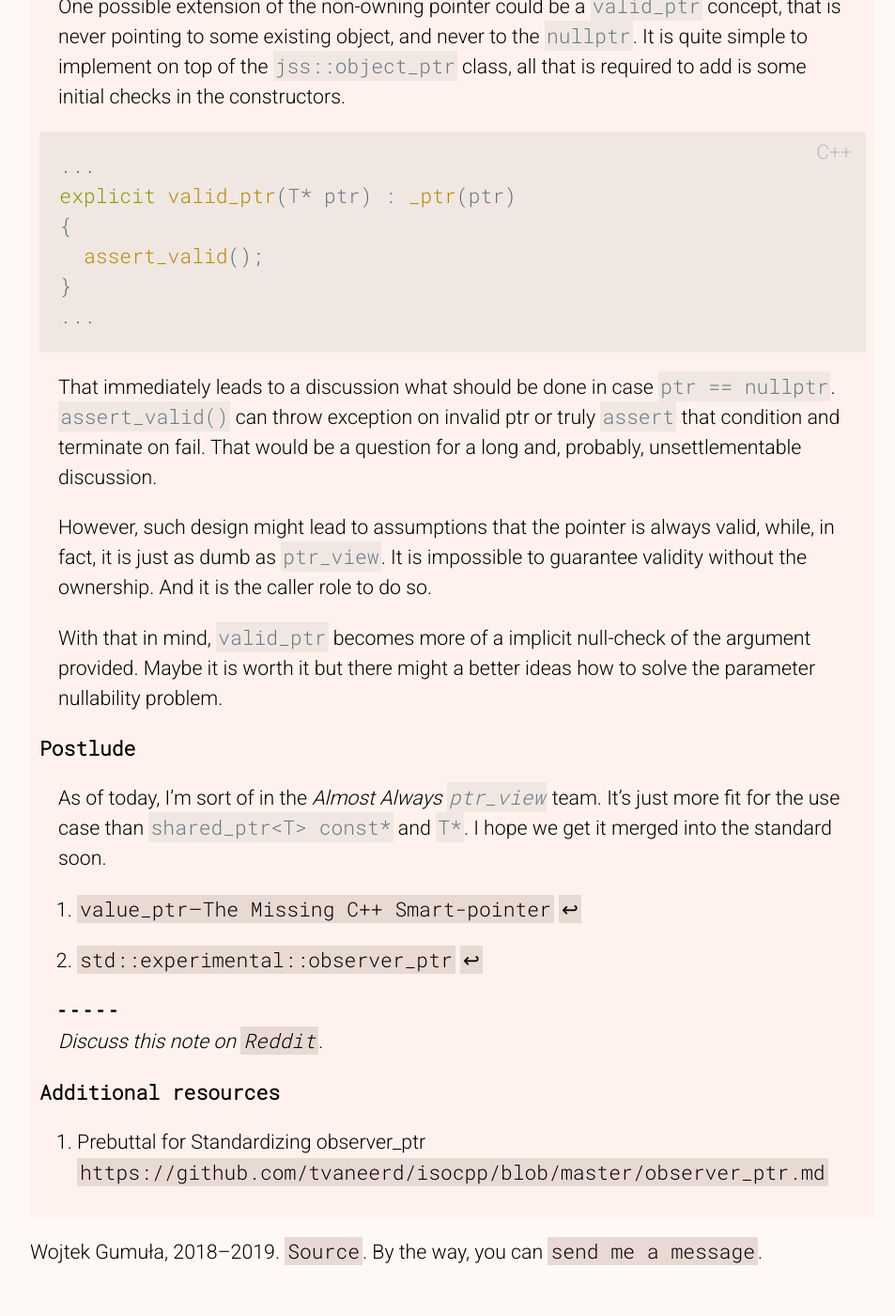
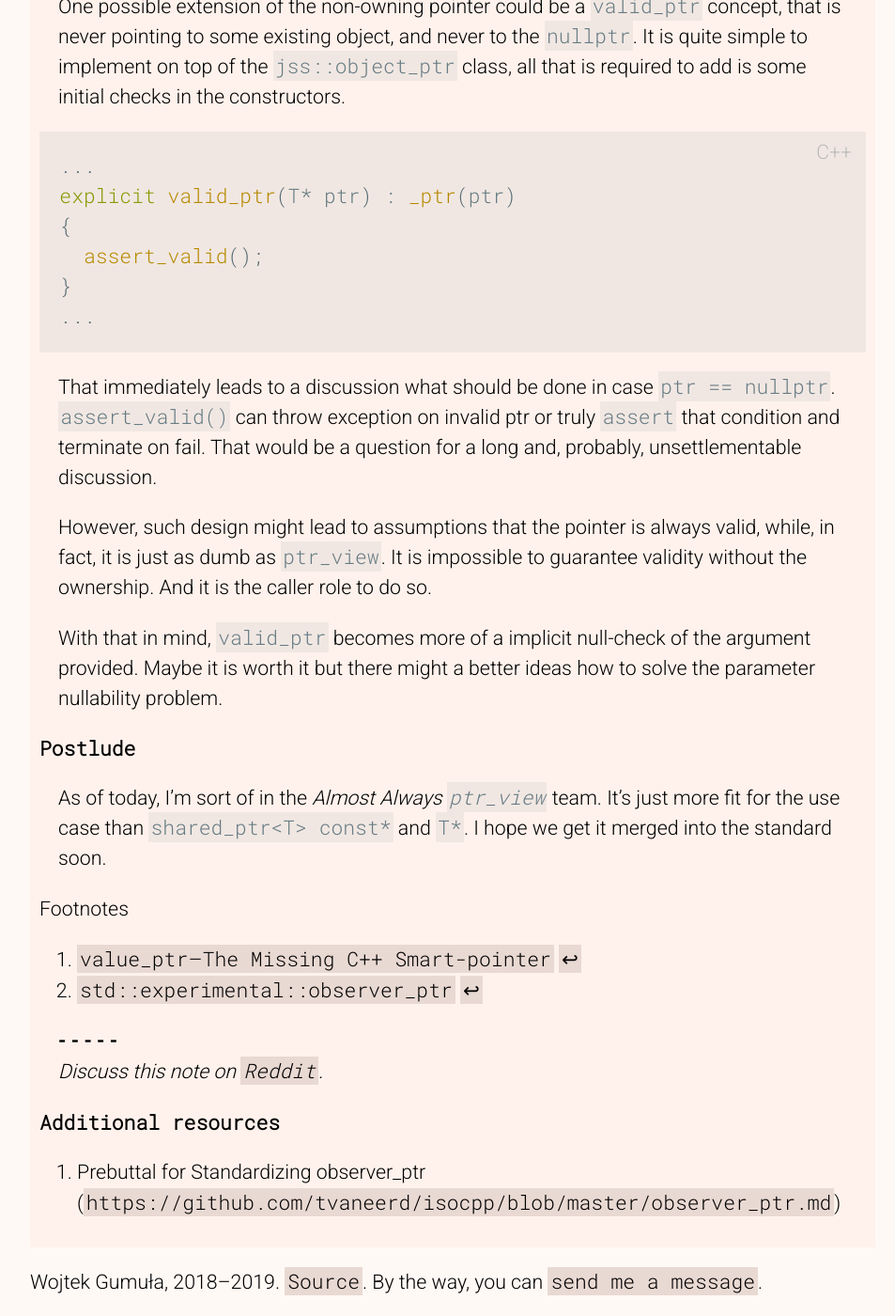
Before and after one commit to wgml/wgml.github.io, a Jekyll site: the page built from _posts/2099-12-31-object_ptr.md, in a window 1280 px wide and 1400 px high, scrolled down 8068 px. Shown: the whole window at 94% size, without its empty margins (141-1094 px from the left). Built offline with Jekyll 4.4.1, drawn with Linux system fonts in a browser that asks for light colours; before the commit the page ends 9436 px from its top, so only the background shows below that.

Commit message:
formatting for titles and footnotes

```diff
--- a/_config.yml
+++ b/_config.yml
@@ -1,7 +1,7 @@
 author: "Wojtek Gumuła"
 default_title: "My personal site and more"
 description: "Random bits and pieces"
-email: "me@wgml.pl"
+email: "wojtek@wgml.pl"
 headline: "cat /etc/profile"
 repository_url: "https://github.com/wgml/wgml.github.io"
 site_url: "wgml.pl"
--- a/_includes/details.html
+++ b/_includes/details.html
@@ -1,4 +1,4 @@
 <details open="{% if include.open %}{{ include.open }}{% else %}open{% endif %}">
     <summary>{% if include.title %}{{ include.title }}{% else %}Output{% endif %}</summary>
-    <pre><code class="language-plaintext">{{ include.content }}</code></pre>
+    <pre><code class="language-plaintext">{{ include.content | xml_escape }}</code></pre>
 </details>
--- a/_layouts/default.html
+++ b/_layouts/default.html
@@ -27,7 +27,7 @@
 
 <head>
   <meta charset="utf-8">
-  <title>{{ page_header }}</title>
+  <title>{{ page_header | markdownify | strip_html | normalize_whitespace }}</title>
 
   <meta name="description" content="{{ page_description }}">
   <meta name="author" content="{{ site.author }}">
@@ -56,7 +56,8 @@
       <ul>
         {% for e in page.navbar %}
         <li>
-          <a href="{{ e.url }}"{% if  e.url == page.url %} class="active-url"{% endif %} {{ e.args }}>{{ e.name }}</a>
+          {% assign the_url=e.url | remove: ".html" %}
+          <a href="{{ e.url }}"{% if the_url == page.url %} class="active-url"{% endif %} {{ e.args }}>{{ e.name }}</a>
         </li>
         {% endfor %}
       </ul>
--- a/_layouts/post.html
+++ b/_layouts/post.html
@@ -24,7 +24,7 @@ layout: default
     <p class="article-resources">
       <ol class="article-resources">
         {% for resource in page.resources %}
-        <li>{{ resource.desc }} <a href="{{resource.url}}">{{ resource.url }}</a></li>
+        <li>{{ resource.desc }} (<a href="{{resource.url}}">{{ resource.url }}</a>)</li>
         {% endfor %}
       </ol>
     </p>
--- a/css/styles.scss
+++ b/css/styles.scss
@@ -237,11 +237,19 @@ article code {
   color: #afafaf;
 }
 
+div.footnotes:before {
+  content: "Footnotes";
+}
+
+div.footnotes > ol > li > p {
+  margin: 0;
+}
+
 .article-footnotes:before {
   content: "- - - - -";
   font-weight: bold;
   font-style: normal;
-  display:block;
+  display: block;
 }
 
 .article-social {
```
